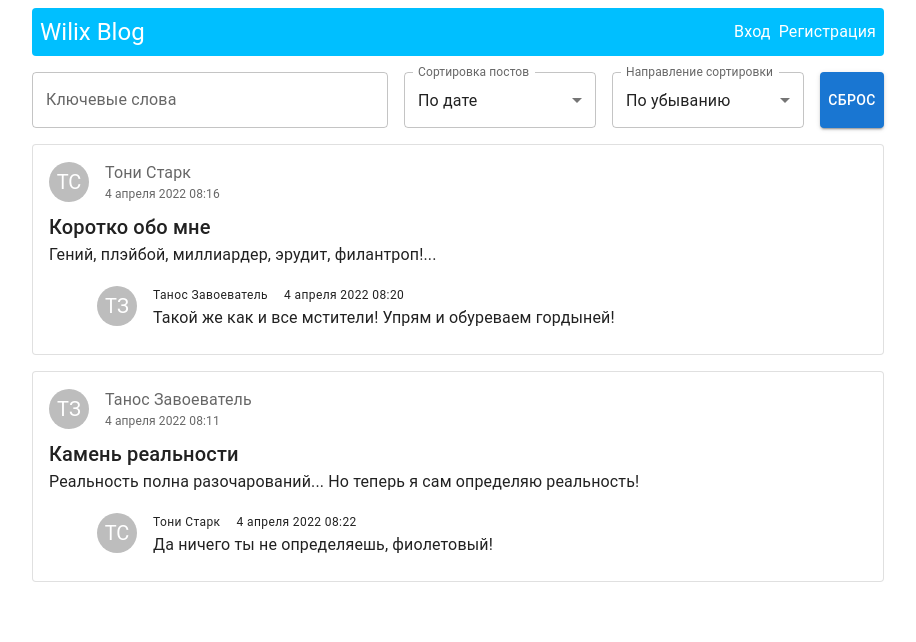
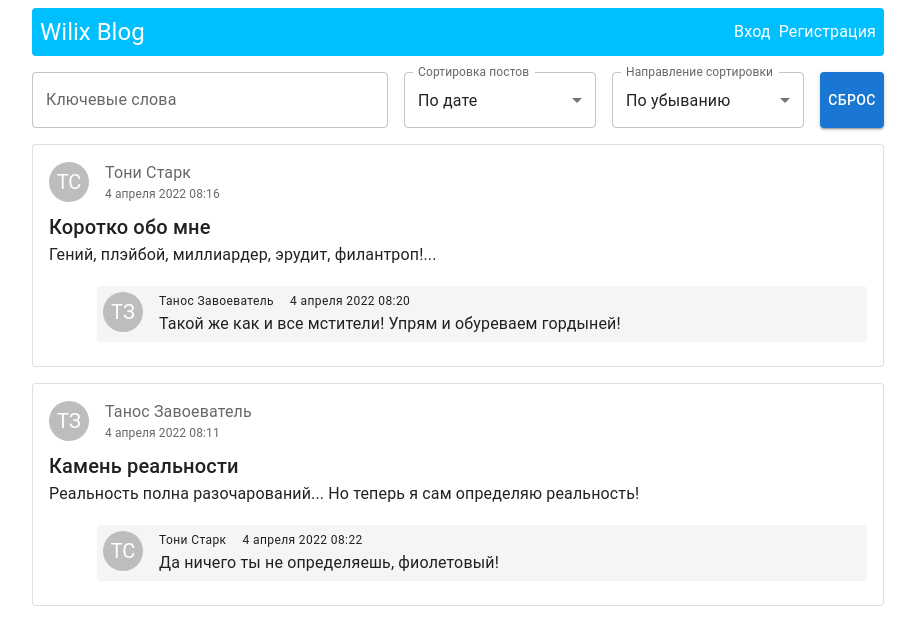
Before and after one commit to SergeyLebidko/wilix_taks_5, a React (Create React App) app: page / in a window 1280 px wide. Shown: the top 642 px of the page, without its empty margins (182-1098 px from the left). Built offline with nearby package versions, Linux system fonts and the light colour scheme.

Commit message:
Add basic comments components

```diff
--- a/src/components/common/CommentCard/CommentCard.tsx
+++ b/src/components/common/CommentCard/CommentCard.tsx
@@ -1,24 +1,40 @@
 import React from 'react';
-import {Stack, Typography} from '@mui/material';
+import {Fab, Stack, Typography} from '@mui/material';
 import {useSelector} from 'react-redux';
 
 import {TComment, TUser} from '../../../backend/types';
-import {userListSelector} from '../../../redux/selectors';
-import UserAvatar from "../UserAvatar/UserAvatar";
-import getUserFullName from "../../../helpers/utils/getUserFullName";
-import getDateStringForTimestamp from "../../../helpers/utils/getDateStringForTimestamp";
+import {loggedUserSelector, userListSelector} from '../../../redux/selectors';
+import UserAvatar from '../UserAvatar/UserAvatar';
+import getUserFullName from '../../../helpers/utils/getUserFullName';
+import getDateStringForTimestamp from '../../../helpers/utils/getDateStringForTimestamp';
+import ClearIcon from "@mui/icons-material/Clear";
 
 type CommentCardProps = {
     comment: TComment
 }
 
+const containerStyle = {
+    backgroundColor: 'whitesmoke',
+    padding: '6px',
+    borderRadius: 1
+};
+
+const removeButtonStyle = {
+    marginLeft: 'auto!important'
+};
+
 const CommentCard: React.FC<CommentCardProps> = ({comment}) => {
-    const userList = useSelector((userListSelector));
+    const loggedUser = useSelector(loggedUserSelector);
+    const userList = useSelector(userListSelector);
 
     const user = userList.find(user => user.id === comment.user_id) as TUser;
 
+    const removeButtonClickHandler = (): void => {
+        console.log('Удаление комментария');
+    }
+
     return (
-        <Stack direction="row" spacing={2}>
+        <Stack direction="row" spacing={2} sx={containerStyle}>
             <UserAvatar user={user}/>
             <Stack>
                 <Stack direction="row" spacing={2} sx={{alignItems: 'center'}}>
@@ -33,6 +49,14 @@ const CommentCard: React.FC<CommentCardProps> = ({comment}) => {
                     {comment.text}
                 </Typography>
             </Stack>
+            {(loggedUser && loggedUser.id === user.id) &&
+                <Fab
+                    size="small"
+                    onClick={removeButtonClickHandler}
+                    sx={removeButtonStyle}>
+                    <ClearIcon/>
+                </Fab>
+            }
         </Stack>
     );
 }
--- /dev/null
+++ b/src/components/common/CommentCreator.tsx
@@ -0,0 +1,29 @@
+import React from 'react';
+import {Stack, TextField} from '@mui/material';
+import PreloaderButton from "./PreloaderButton/PreloaderButton";
+
+const containerStyle = {
+    marginTop: '1.2rem',
+    marginLeft: '3rem'
+};
+
+const CommentCreator: React.FC = () => {
+
+    const createButtonClickHandler = (): void => {
+        console.log('Отправка комментария');
+    }
+
+    return (
+        <Stack direction="row" spacing={2} sx={containerStyle}>
+            <TextField label="Ваш комментарий" variant="outlined" sx={{flex: 1}}/>
+            <PreloaderButton
+                hasLoading={false}
+                hasDisabled={false}
+                clickHandler={createButtonClickHandler}
+                label="Отправить"
+            />
+        </Stack>
+    );
+};
+
+export default CommentCreator;
--- a/src/components/common/PostCard/PostCard.tsx
+++ b/src/components/common/PostCard/PostCard.tsx
@@ -1,15 +1,21 @@
 import React from 'react';
 import {Card, CardContent, Typography} from '@mui/material';
+import {useSelector} from 'react-redux';
 
 import {TPost} from '../../../backend/types';
 import PostHeader from '../PostHeader/PostHeader';
 import CommentList from '../CommentList/CommentList';
+
+import {loggedUserSelector} from "../../../redux/selectors";
+import CommentCreator from "../CommentCreator";
 
 type PostCardProps = {
     post: TPost
 }
 
 const PostCard: React.FC<PostCardProps> = ({post}) => {
+    const loggedUser = useSelector(loggedUserSelector);
+
     return (
         <Card key={post.id} variant="outlined">
             <CardContent>
@@ -21,6 +27,7 @@ const PostCard: React.FC<PostCardProps> = ({post}) => {
                     {post.text}
                 </Typography>
                 <CommentList post={post}/>
+                {loggedUser && <CommentCreator/>}
             </CardContent>
         </Card>
     );
--- a/src/components/common/PreloaderButton/PreloaderButton.tsx
+++ b/src/components/common/PreloaderButton/PreloaderButton.tsx
@@ -1,5 +1,4 @@
 import React from 'react';
-import LoginIcon from "@mui/icons-material/Login";
 import LoadingButton from "@mui/lab/LoadingButton";
 
 type PreloaderButtonProps = {
@@ -17,7 +16,6 @@ const PreloaderButton: React.FC<PreloaderButtonProps> = (props) => {
             variant="contained"
             loading={hasLoading}
             loadingPosition="center"
-            startIcon={<LoginIcon/>}
             disabled={hasDisabled}
             onClick={clickHandler}
         >
```
